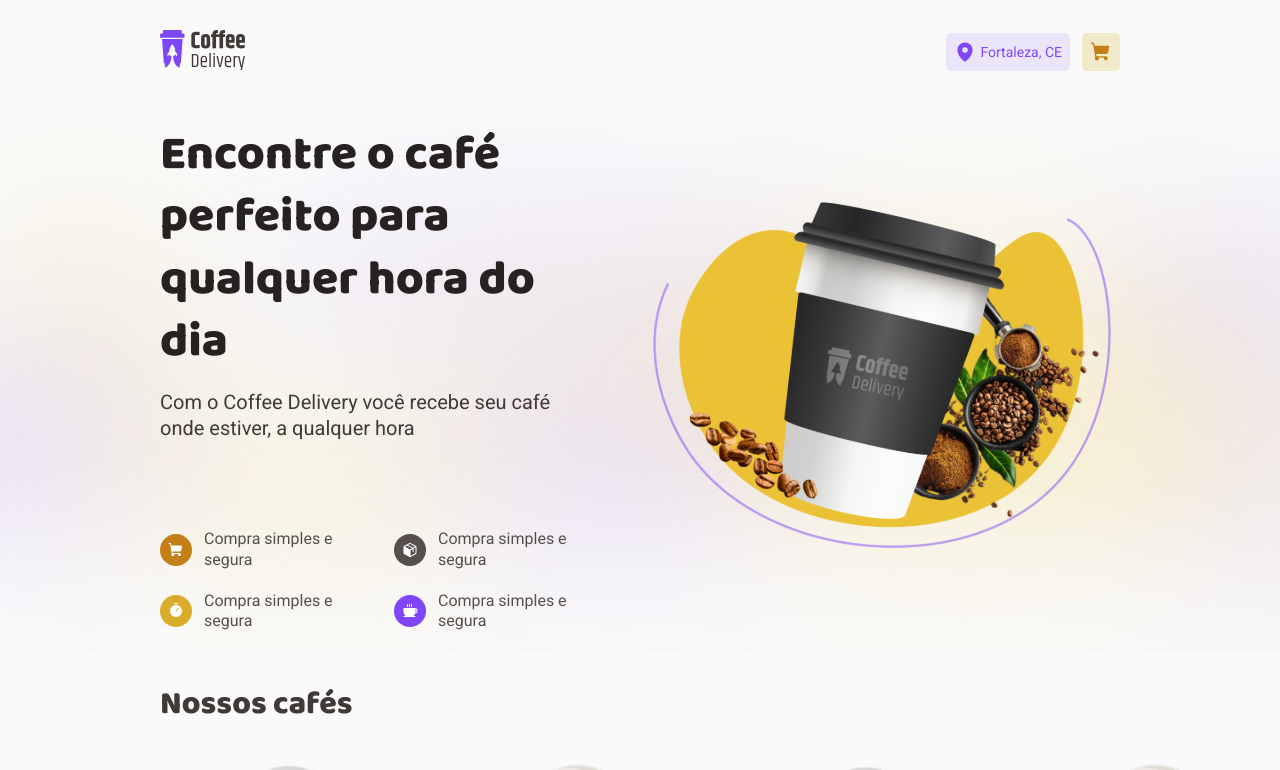
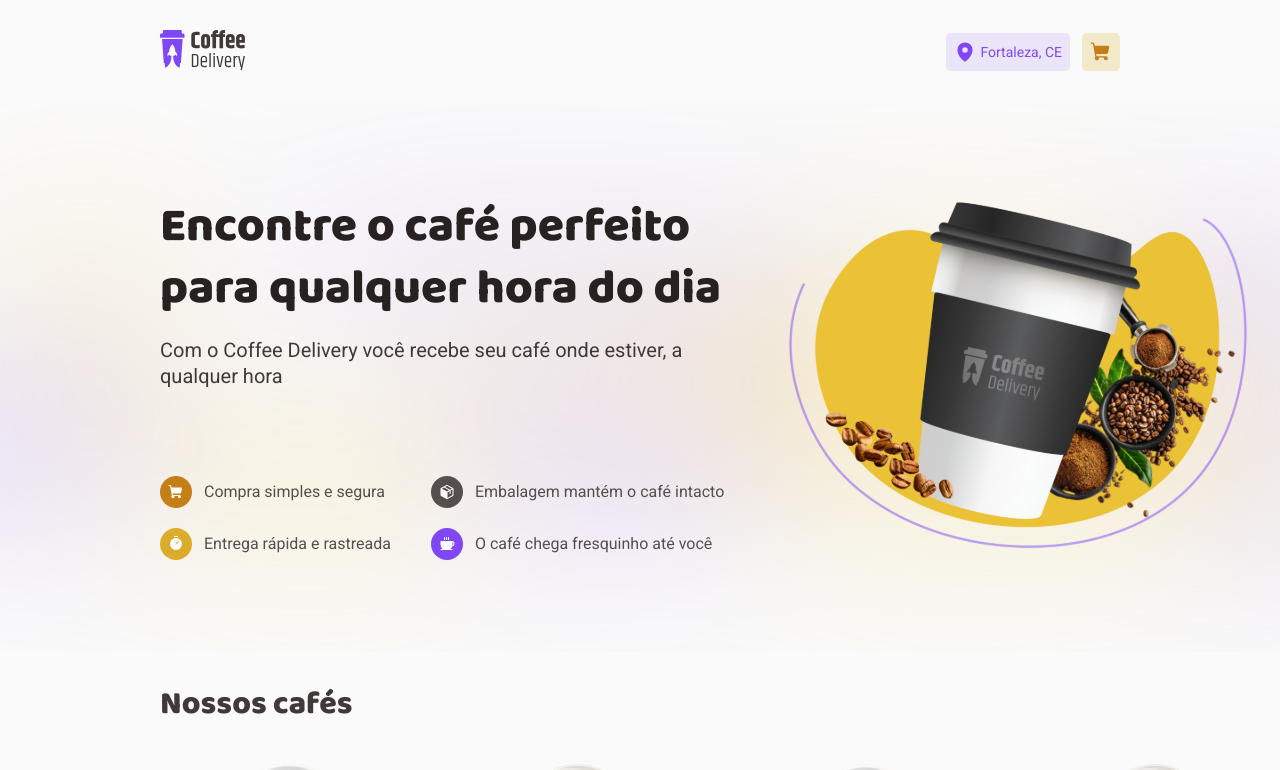
Before and after one commit to paulosantana95/coffee-deliery, a React (Vite) app: page / in a window 1280 px wide. Shown: the top 770 px of the page. Built offline with nearby package versions, Linux system fonts and the light colour scheme.

Commit message:
feat: Transforms information with icons into component

```diff
--- /dev/null
+++ b/src/components/InfoWithIcons/index.tsx
@@ -0,0 +1,23 @@
+import { InfoWithIconsContainer, InfoWithIconsSpan } from "./styles";
+
+export type VariantType =
+  | "yellow-dark"
+  | "yellow"
+  | "purple-dark"
+  | "purple"
+  | "base-text";
+
+interface InfoWithIconsProps {
+  variant: VariantType;
+  icon: React.ReactNode;
+  info: React.ReactNode;
+}
+
+export function InfoWithIcons({ variant, icon, info }: InfoWithIconsProps) {
+  return (
+    <InfoWithIconsContainer>
+      <InfoWithIconsSpan variant={variant}>{icon}</InfoWithIconsSpan>
+      {info}
+    </InfoWithIconsContainer>
+  );
+}
--- /dev/null
+++ b/src/components/InfoWithIcons/styles.ts
@@ -0,0 +1,26 @@
+import styled from "styled-components";
+import { VariantType } from ".";
+
+
+export const InfoWithIconsContainer = styled.div`
+  width: 100%;
+  display: flex;
+  justify-content: flex-start;
+  align-items: center;
+  gap: 0.75rem;
+`;
+
+export interface SpanVariantProps {
+  variant: VariantType;
+}
+
+export const InfoWithIconsSpan = styled.span<SpanVariantProps>`
+  width: 2rem;
+  display: flex;
+  align-items: center;
+  justify-content: center;
+  padding: 0.5rem;
+  border-radius: 100%;
+  color: ${({ theme }) => theme.colors.white};
+  background: ${({ theme, variant }) => theme.colors[`${variant}`]}
+`;
--- a/src/pages/Home/components/Intro/index.tsx
+++ b/src/pages/Home/components/Intro/index.tsx
@@ -6,9 +6,9 @@
   IntroContainerItems,
   IntroContainerTitle,
   IntroContent,
-  SpanItems,
 } from "./styles";
 import { RegularText, TitleText } from "../../../../components/Typography";
+import { InfoWithIcons } from "../../../../components/InfoWithIcons";
 
 export function Intro() {
   return (
@@ -23,30 +23,26 @@
             hora
           </RegularText>
           <IntroContainerItems>
-            <div>
-              <SpanItems variant="yellow-dark">
-                <ShoppingCart size={16} weight="fill" />
-              </SpanItems>
-              <RegularText>Compra simples e segura</RegularText>
-            </div>
-            <div>
-              <SpanItems variant="base-text">
-                <Package size={16} weight="fill" />
-              </SpanItems>
-              <RegularText>Compra simples e segura</RegularText>
-            </div>
-            <div>
-              <SpanItems variant="yellow">
-                <Timer size={16} weight="fill" />
-              </SpanItems>
-              <RegularText>Compra simples e segura</RegularText>
-            </div>
-            <div>
-              <SpanItems variant="purple">
-                <Coffee size={16} weight="fill" />
-              </SpanItems>
-              <RegularText>Compra simples e segura</RegularText>
-            </div>
+            <InfoWithIcons
+              variant="yellow-dark"
+              icon={<ShoppingCart size={16} weight="fill" />}
+              info={<RegularText>Compra simples e segura</RegularText>}
+            />
+            <InfoWithIcons
+              variant="base-text"
+              icon={<Package size={16} weight="fill" />}
+              info={<RegularText>Embalagem mantém o café intacto</RegularText>}
+            />
+            <InfoWithIcons
+              variant="yellow"
+              icon={<Timer size={16} weight="fill" />}
+              info={<RegularText>Entrega rápida e rastreada</RegularText>}
+            />
+            <InfoWithIcons
+              variant="purple"
+              icon={<Coffee size={16} weight="fill" />}
+              info={<RegularText>O café chega fresquinho até você</RegularText>}
+            />
           </IntroContainerItems>
         </IntroContainerTitle>
         <IntroBannerImage>
--- a/src/pages/Home/components/Intro/styles.ts
+++ b/src/pages/Home/components/Intro/styles.ts
@@ -31,27 +31,10 @@
   column-gap: 2.5rem;
   row-gap: 1.25rem;
 
-  div {
-    display: flex;
-    justify-content: center;
-    align-items: center;
-    gap: 0.75rem;
+  p {
+    white-space: nowrap;
   }
   `;
-
-interface SpanVariantProps {
-  variant: 'yellow-dark' | 'yellow' | 'purple-dark' | 'purple' | 'base-text';
-}
-
-export const SpanItems = styled.span<SpanVariantProps>`
-  display: flex;
-  align-items: center;
-  justify-content: center;
-  padding: 0.5rem;
-  border-radius: 100%;
-  color: ${({ theme }) => theme.colors.white};
-  background: ${({ theme, variant }) => theme.colors[`${variant}`]}
-`;
 
 export const IntroBannerImage = styled.div`
   padding-top: 5.75rem;
```
